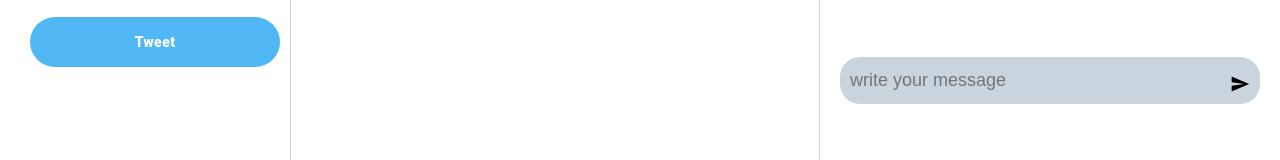
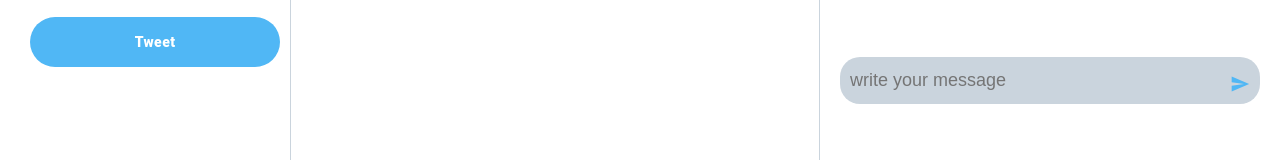
Before and after one commit to Iamsbharti/my-twitter, a React (Create React App) app: page /messages in a window 1280 px wide. Shown: the part 584-744 px from the top of the page. Built offline with nearby package versions, Linux system fonts and the light colour scheme; sample sign-in values are in the browser's storage; a web font is replaced by a local one; what redux-immutable-state-invariant would draw is missing.

Commit message:
styles chat box send msg buttton

```diff
--- a/src/css/Message.css
+++ b/src/css/Message.css
@@ -238,6 +238,7 @@
   display: grid;
   justify-content: flex-end;
   margin-top: -30px;
+  color: var(--twitter-color);
 }
 .send__chat > input,
 .send__chat > input::-webkit-input-placeholder {
```
